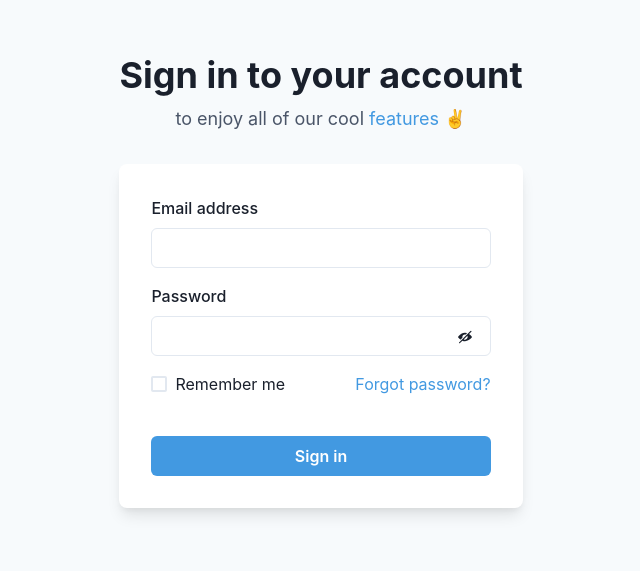
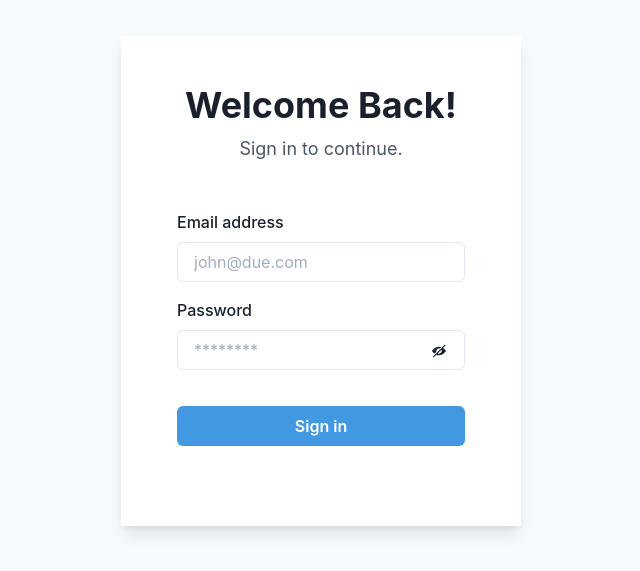
Before and after one commit to kamruz-zzaman/task-for-baham-fronend, a Next.js app: page / in a window 1280 px wide. Shown: the part 119-690 px from the top of the page, without its empty margins (319-959 px from the left). Built offline with nearby package versions, Linux system fonts and the light colour scheme.

Commit message:
login ui design done

```diff
--- a/Components/Login/Login.js
+++ b/Components/Login/Login.js
@@ -24,26 +24,25 @@ const Login = () => {
             align={'center'}
             justify={'center'}
             bg={useColorModeValue('gray.50', 'gray.800')}>
-            <Stack spacing={8} mx={'auto'} maxW={'lg'} py={12} px={6}>
+            <Stack spacing={4} mx={'auto'} width='400px' py={12} px={6} bg={useColorModeValue('white', 'gray.700')}
+                boxShadow={'lg'}>
                 <Stack align={'center'}>
-                    <Heading fontSize={'4xl'}>Sign in to your account</Heading>
+                    <Heading fontSize={'4xl'}>Welcome Back!</Heading>
                     <Text fontSize={'lg'} color={'gray.600'}>
-                        to enjoy all of our cool <Link color={'blue.400'}>features</Link> ✌️
+                        Sign in to continue.
                     </Text>
                 </Stack>
                 <Box
                     rounded={'lg'}
-                    bg={useColorModeValue('white', 'gray.700')}
-                    boxShadow={'lg'}
                     p={8}>
                     <Stack spacing={4}>
                         <FormControl id="email">
                             <FormLabel>Email address</FormLabel>
-                            <Input type="email" />
+                            <Input placeholder='john@due.com' type="email" />
                         </FormControl>
                         <FormControl id="password">
                             <FormLabel>Password</FormLabel>
-                            <Input type={showPassword ? "text" : "password"} />
+                            <Input placeholder='********' type={showPassword ? "text" : "password"} />
                             <InputRightElement width="4.5rem">
                                 <Button bgColor='transparent' marginLeft="20px" marginBottom="-105px" h="1.75rem" size="sm" onClick={() => setShowPassword(!showPassword)}>
                                     {showPassword ? <ViewIcon /> : <ViewOffIcon />}
@@ -51,14 +50,8 @@ const Login = () => {
                             </InputRightElement>
                         </FormControl>
                         <Stack spacing={10}>
-                            <Stack
-                                direction={{ base: 'column', sm: 'row' }}
-                                align={'start'}
-                                justify={'space-between'}>
-                                <Checkbox>Remember me</Checkbox>
-                                <Link color={'blue.400'}>Forgot password?</Link>
-                            </Stack>
                             <Button
+                                marginTop='20px'
                                 bg={'blue.400'}
                                 color={'white'}
                                 _hover={{
```
